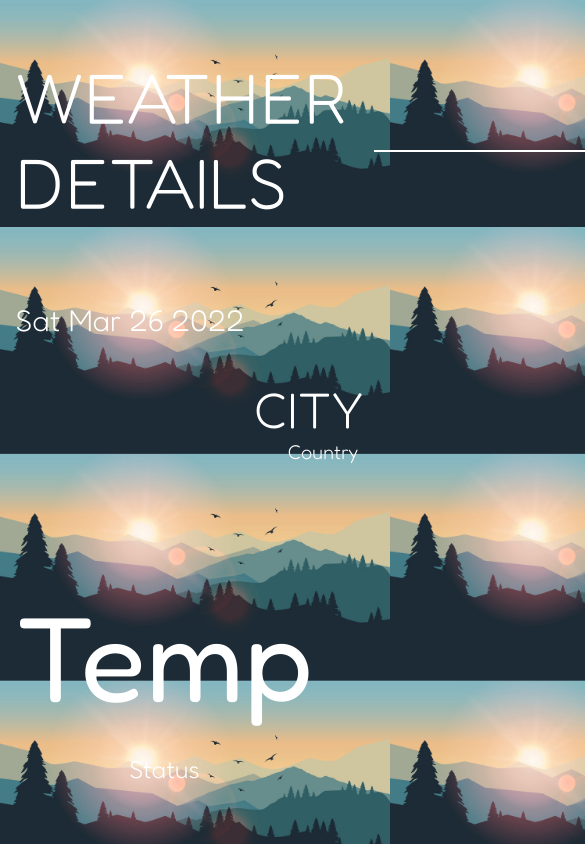
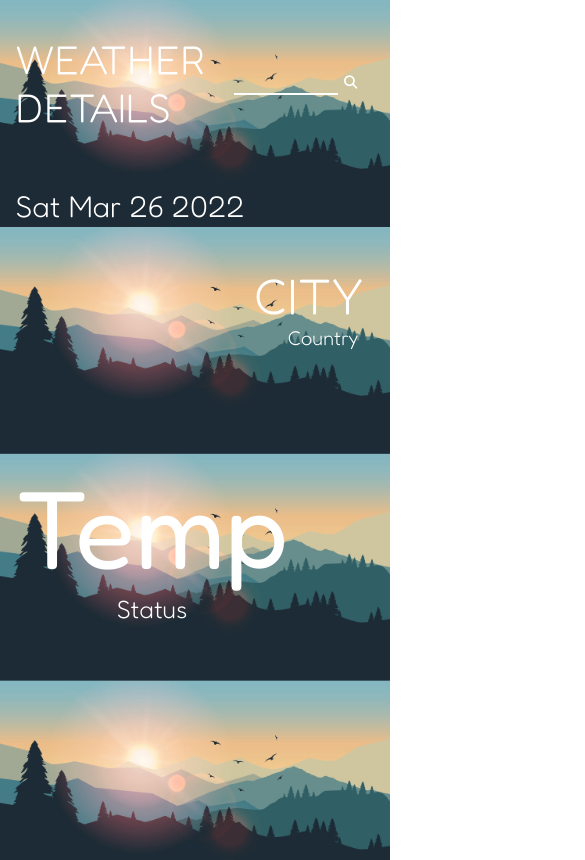
Before and after one commit to nikkhil-ss/Weather-Web-App, a plain HTML site: page index.html in a window 390 px wide. Shown: the top 860 px of the page, 585 px wide, since content can reach past the window. Drawn offline with Linux system fonts and the light colour scheme.

Commit message:
made responsive

```diff
--- a/appW.js
+++ b/appW.js
@@ -10,6 +10,8 @@ let backgroundImageLocation;
 
 if(time>4 && time<12){
     backgroundImageLocation = "/images/mornin.jpg";
+
+
 }
 else if(time>=12 && time <16){
     backgroundImageLocation= "/images/afteernoon.jpg";
@@ -19,6 +21,7 @@ else{
 }
 
 background.style.backgroundImage= `url(.${backgroundImageLocation})`;
+// background.style.repeat=no-repeat;
 background.style.backgroundSize="100%";
 
 
@@ -29,6 +32,7 @@ let weather_info = {
     atmosphere: "",
 
 }
+
 async function getData(city) {
 
     document.getElementById('loader').style.visibility='visible';
@@ -65,9 +69,6 @@ button.addEventListener('click', function (){
     if (input.value) {
         getData(input.value);
     }
-    else {
-        getData('Mathura');
-    }
 
 })
 
--- a/index.html
+++ b/index.html
@@ -160,6 +160,28 @@
         text-align: right;
         margin-right: calc(5% + 5px);
     }
+
+    @media screen and (max-width: 600px) {
+        #heading{
+            font-size: 40px;
+        }
+
+        #temp{
+            font-size: 110px;
+        }
+        #body{
+            height: 100vmax;
+
+
+        }
+        #input{
+            width: 100px;
+        }
+        #atmosphere{
+            margin-top: 0;
+        }
+    }
+
 </style>
 
 </html>
--- a/location.js
+++ b/location.js
@@ -1,4 +1,4 @@
-// Step 1: Get user coordinates
+
 function getCoordintes() {
 	var options = {
 		enableHighAccuracy: true,
@@ -11,7 +11,7 @@ function getCoordintes() {
 		var lat = crd.latitude.toString();
 		var lng = crd.longitude.toString();
 		var coordinates = [lat, lng];
-		console.log(`Latitude: ${lat}, Longitude: ${lng}`);
+		// console.log(`Latitude: ${lat}, Longitude: ${lng}`);
 		getCity(coordinates);
 		return;
 
```
Also changed, not shown: images/delhi.jpg (added), images/kusum.jpg (added), images/lucknow.jpg (added).
